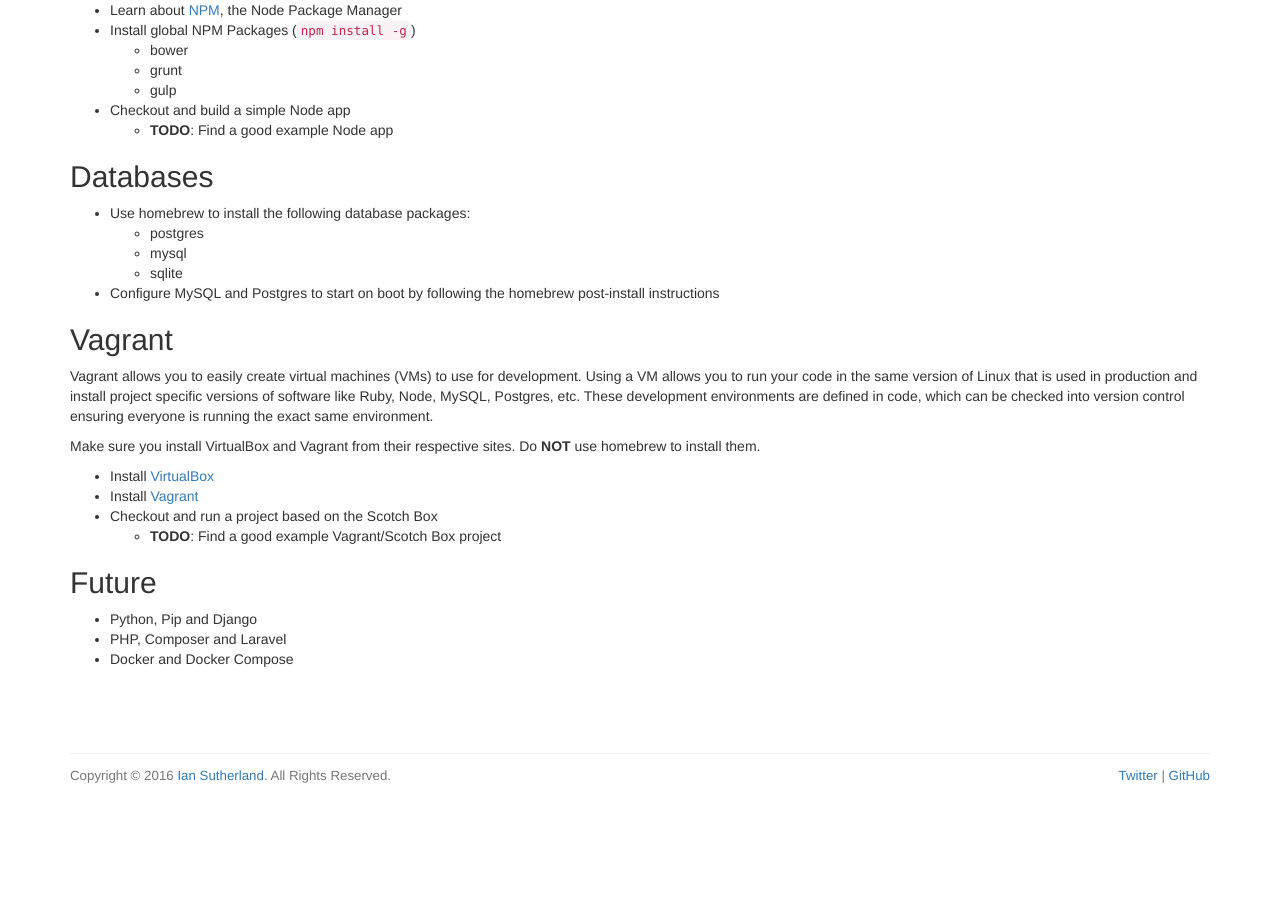
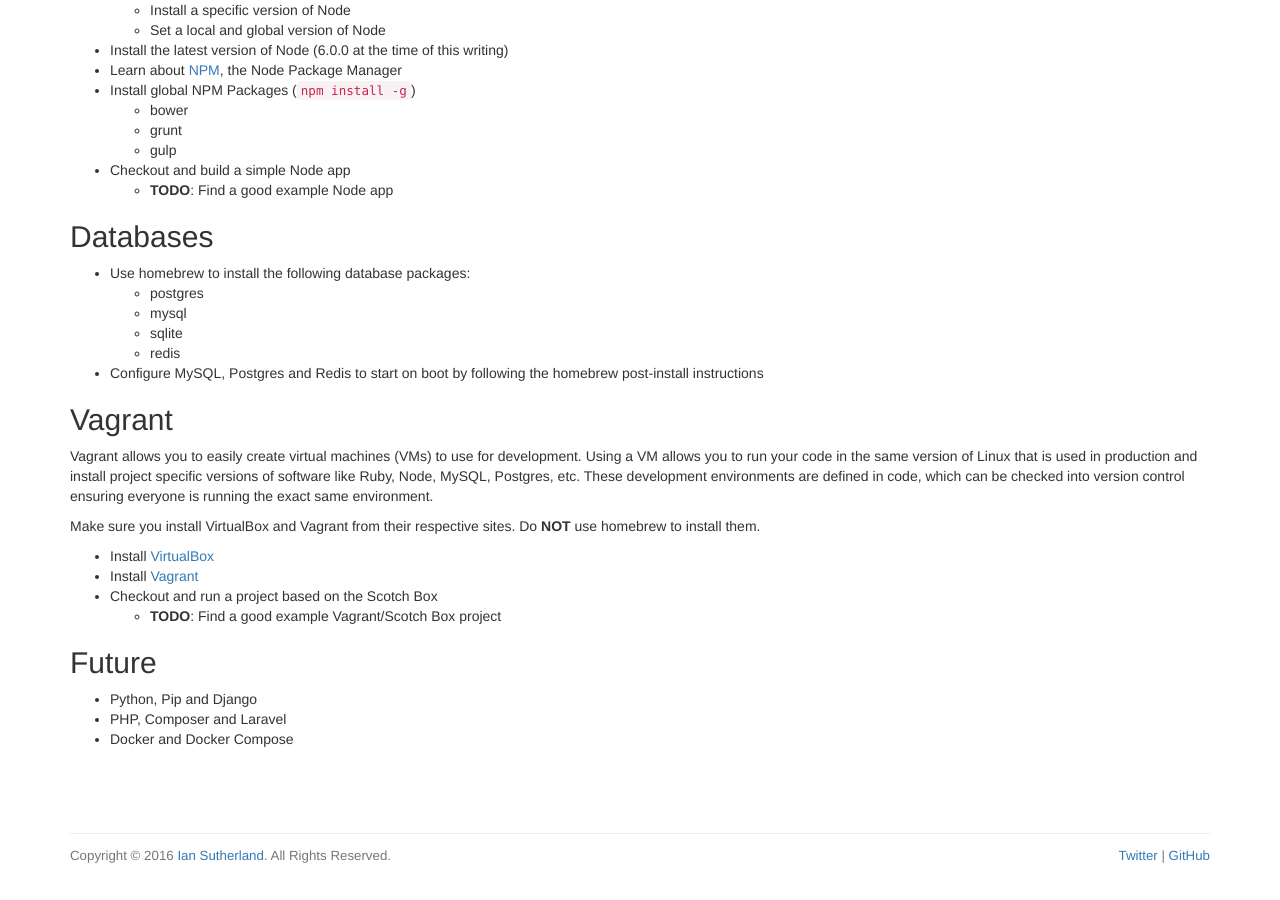
Before and after one commit to iansu/devbox-setup, a Jekyll site: the page built from mac.md, in a window 1280 px wide and 900 px high, scrolled down 1997 px. Built offline with Jekyll 4.4.1, drawn with Linux system fonts in a browser that asks for light colours; before the commit the page ends 2817 px from its top, so only the background shows below that; some of the changed text lies outside the part shown.

Commit message:
Added Redis. Updated list of Atom plugins.

```diff
--- a/mac.md
+++ b/mac.md
@@ -113,7 +116,8 @@ We are going to use [NVM](https://github.com/creationix/nvm) to install Node. Ju
   * postgres
   * mysql
   * sqlite
-* Configure MySQL and Postgres to start on boot by following the homebrew post-install instructions
+  * redis
+* Configure MySQL, Postgres and Redis to start on boot by following the homebrew post-install instructions
 
 
 ## Vagrant
```
Also changed, not shown: other parts of mac.md (+3 -0 lines), linux.md (+4 -0 lines).
